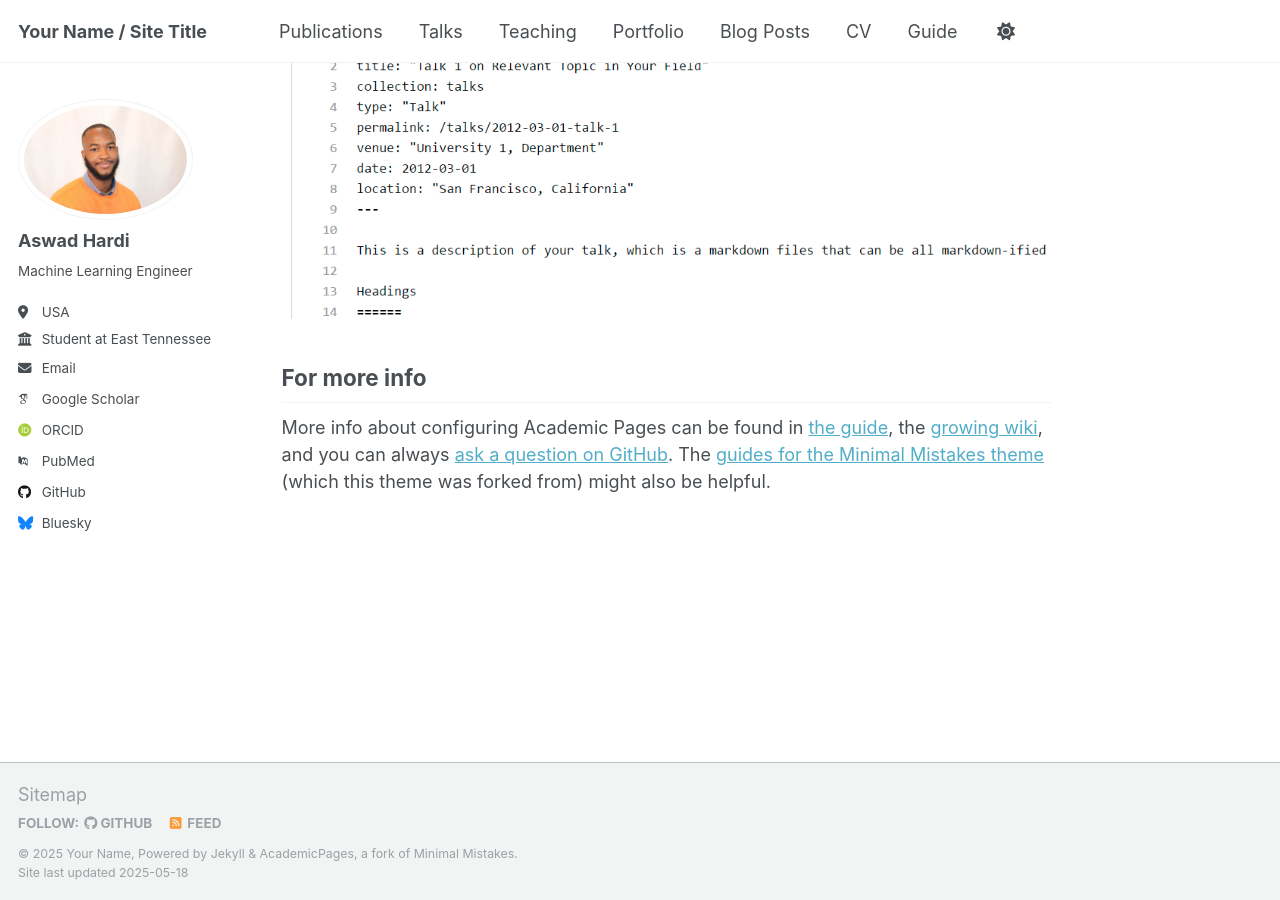
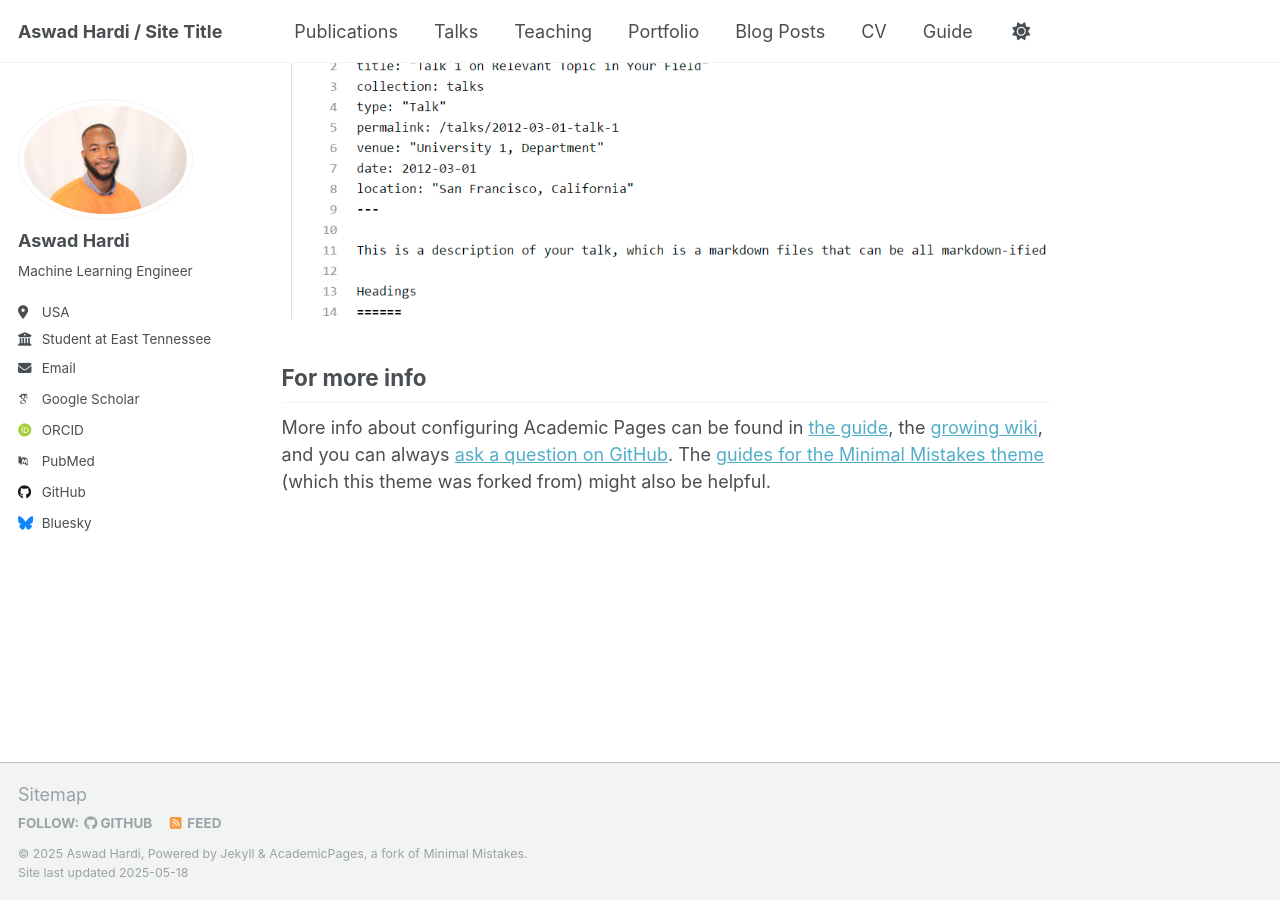
Before and after one commit to Aswadhardi/aswadhardi.github.io, a Jekyll site: the page built from _pages/about.md, in a window 1280 px wide and 900 px high, scrolled down 1497 px. Built offline with Jekyll 4.4.1, drawn with Linux system fonts in a browser that asks for light colours; some web fonts are replaced.

Commit message:
updated basic site settings

```diff
--- a/_config.yml
+++ b/_config.yml
@@ -9,13 +9,13 @@
 # Basic Site Settings
 locale                   : "en-US"
 site_theme               : "default"
-title                    : "Your Name / Site Title"
+title                    : "Aswad Hardi / Site Title"
 title_separator          : "-"
-name                     : &name "Your Name"
+name                     : &name "Aswad Hardi"
 description              : &description "personal description"
-url                      : https://academicpages.github.io # the base hostname & protocol for your site e.g. "https://[your GitHub username].github.io" or if you already have some other page hosted on Github then use "https://[your GitHub username].github.io/[Your Repo Name]"
+url                      : https://aswadhardi.github.io # the base hostname & protocol for your site e.g. "https://[your GitHub username].github.io" or if you already have some other page hosted on Github then use "https://[your GitHub username].github.io/[Your Repo Name]"
 baseurl                  : "" # the subpath of your site, e.g. "/blog"
-repository               : "academicpages/academicpages.github.io"
+repository               : "aswadhardi/aswadhardi.github.io"
 
 # Site Author - The following control what appear as part of the author content on the side bar.
 #               If a field is blank the icon and link will not appear, otherwise it will be shown.
```
